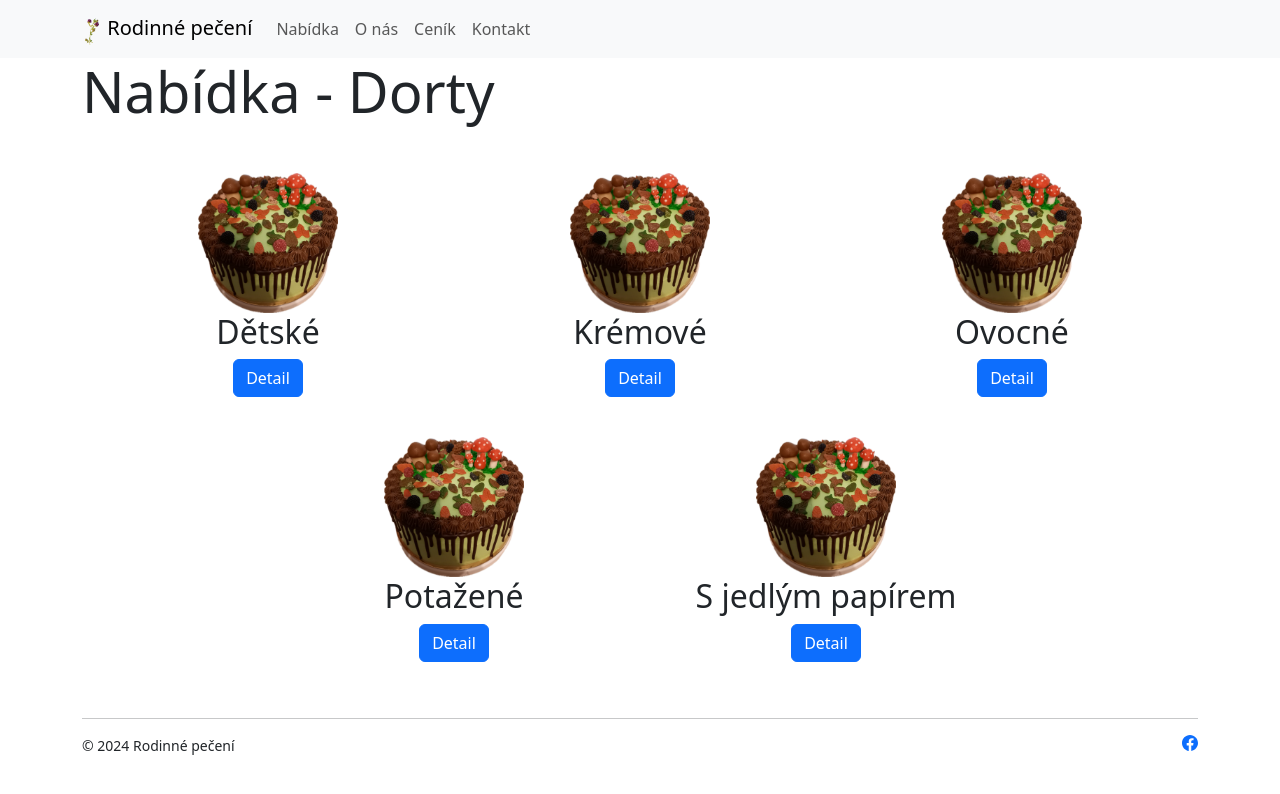
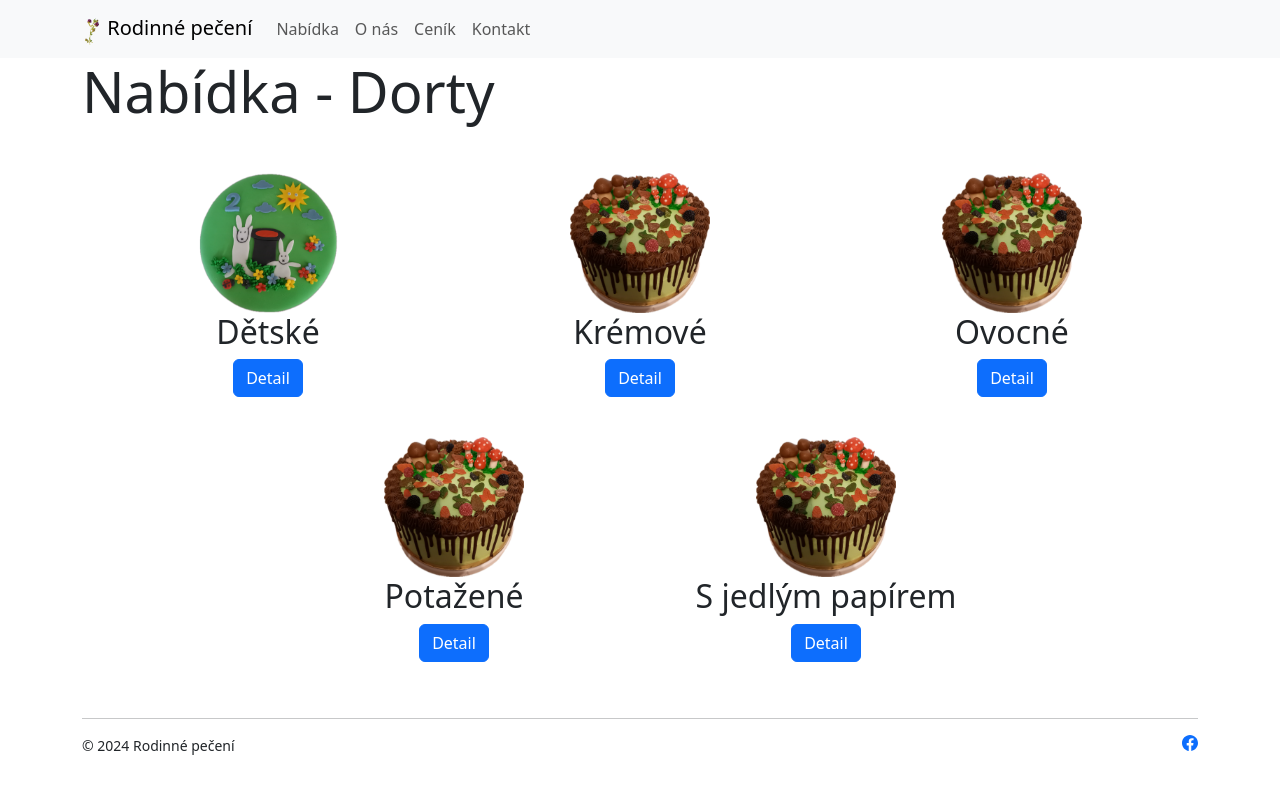
Before and after one commit to DaliborLis/rodinne-peceni-web-server, a React (Create React App) app in the folder src/main/js/rodinne-peceni/: page /dorty in a window 1280 px wide. Shown: the top 794 px of the page. Built offline with nearby package versions, Linux system fonts and the light colour scheme.

Commit message:
Add kids cakes title image

```diff
--- a/src/main/js/rodinne-peceni/src/components/data.js
+++ b/src/main/js/rodinne-peceni/src/components/data.js
@@ -3,7 +3,7 @@ export const sections_data = {
         title: "Dorty",
         categories: {
             "Dětské": {
-                image: "images/dort.png",
+                image: "images/dort-detsky-menu.png",
                 items: [
                     { name: "Dort potahovaný. ", secondary: "Lesní motiv.", image: "images/dort.png" },
                     { name: "Dort ovocný. ", secondary: "Lesní ovoce.", image: "images/dort-ovoce.png" }
```
Also changed, not shown: src/main/js/rodinne-peceni/public/images/dort-detsky-menu.png (added).
